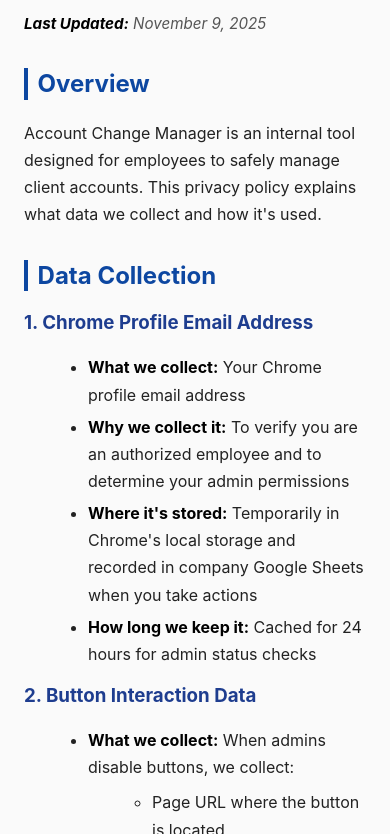
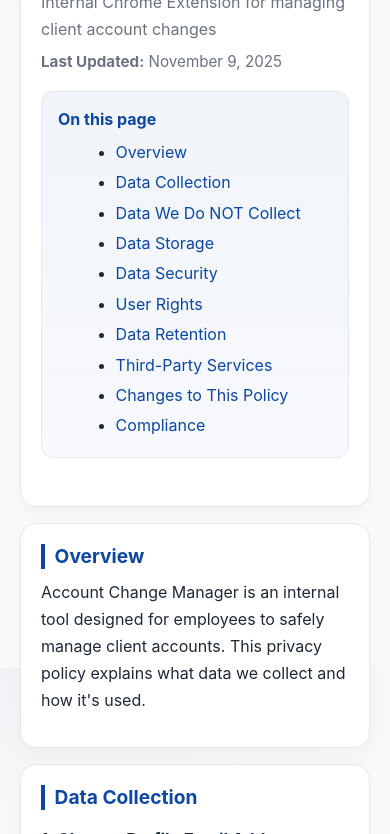
Before and after one commit to rkujau/account-change-manager-policy, a plain HTML site: page index.html in a window 390 px wide. Shown: the part 176-1010 px from the top of the page. Drawn offline with Linux system fonts and the light colour scheme.

Commit message:
Update index.html

```diff
--- a/index.html
+++ b/index.html
@@ -3,80 +3,135 @@
 <head>
   <meta charset="UTF-8" />
   <meta name="viewport" content="width=device-width, initial-scale=1" />
+  <meta name="color-scheme" content="light dark" />
   <title>Privacy Policy – Account Change Manager</title>
   <style>
+    :root {
+      --accent: #0d47a1;
+      --text: #1f2937;
+      --muted: #6b7280;
+      --bg: #fafafa;
+      --card: #ffffff;
+      --border: #e5e7eb;
+    }
+    @media (prefers-color-scheme: dark) {
+      :root {
+        --accent: #8ab4f8;
+        --text: #e5e7eb;
+        --muted: #9ca3af;
+        --bg: #0b0f16;
+        --card: #10151f;
+        --border: #1f2937;
+      }
+    }
+    html, body { height: 100%; }
     body {
       font-family: -apple-system, BlinkMacSystemFont, "Segoe UI", Roboto, Helvetica, Arial, sans-serif;
       line-height: 1.7;
-      margin: 2rem auto;
-      max-width: 900px;
-      padding: 0 1.5rem;
-      color: #222;
-      background-color: #fafafa;
+      margin: 0;
+      color: var(--text);
+      background: radial-gradient(1200px 700px at 10% -10%, rgba(13,71,161,0.06), transparent 40%) var(--bg);
     }
-    h1, h2, h3 {
-      line-height: 1.3;
-      color: #0d47a1;
+    .wrap {
+      max-width: 920px;
+      margin: 0 auto;
+      padding: 2.5rem 1.25rem 4rem;
+    }
+    header.hero {
+      background: var(--card);
+      border: 1px solid var(--border);
+      border-radius: 16px;
+      padding: 1.5rem 1.25rem;
+      box-shadow: 0 6px 20px rgba(0,0,0,0.04);
     }
     h1 {
-      border-bottom: 2px solid #0d47a1;
-      padding-bottom: 0.4rem;
+      margin: 0 0 0.25rem 0;
+      font-size: clamp(1.6rem, 3.3vw, 2.1rem);
+      line-height: 1.25;
+      color: var(--accent);
+    }
+    .subtitle { margin: 0; color: var(--muted); }
+    .updated { margin-top: 0.35rem; font-size: 0.95rem; color: var(--muted); }
+    nav.toc {
+      margin: 1rem 0 1.5rem;
+      padding: 0.9rem 1rem;
+      background: linear-gradient(180deg, rgba(13,71,161,0.06), rgba(13,71,161,0.03));
+      border: 1px solid var(--border);
+      border-radius: 12px;
+    }
+    nav.toc strong { display: block; margin-bottom: 0.35rem; color: var(--accent); }
+    nav.toc a { color: var(--accent); text-decoration: none; }
+    nav.toc ul { margin: 0.25rem 0 0 1.1rem; }
+    section.card {
+      background: var(--card);
+      border: 1px solid var(--border);
+      border-radius: 16px;
+      padding: 1.25rem 1.25rem;
+      margin-top: 1rem;
+      box-shadow: 0 6px 20px rgba(0,0,0,0.04);
     }
     h2 {
-      margin-top: 2rem;
-      border-left: 4px solid #0d47a1;
+      margin: 0 0 0.6rem;
+      font-size: clamp(1.2rem, 2.4vw, 1.5rem);
+      color: var(--accent);
+      border-left: 4px solid var(--accent);
       padding-left: 0.6rem;
+      line-height: 1.3;
     }
     h3 {
       margin-top: 1rem;
-      color: #1e3d8f;
+      color: var(--text);
+      font-size: 1.05rem;
     }
-    ul {
-      margin: 0.5rem 0 1rem 1.5rem;
+    p { margin: 0.3rem 0 0.8rem; }
+    ul { margin: 0.25rem 0 0.8rem 1.35rem; }
+    li { margin: 0.2rem 0; }
+    .note {
+      padding: 0.8rem 1rem;
+      border: 1px dashed var(--border);
+      border-radius: 12px;
+      background: rgba(13,71,161,0.05);
+      color: var(--text);
     }
-    li {
-      margin-bottom: 0.3rem;
-    }
-    strong {
-      color: #000;
-    }
-    a {
-      color: #0d47a1;
-      text-decoration: none;
-    }
-    a:hover {
-      text-decoration: underline;
-    }
-    .updated {
+    a { color: var(--accent); text-decoration: none; }
+    a:hover { text-decoration: underline; }
+    footer {
+      margin-top: 1.5rem;
+      text-align: center;
+      color: var(--muted);
       font-size: 0.95rem;
-      color: #555;
-      font-style: italic;
-    }
-    hr {
-      border: none;
-      border-top: 1px solid #ddd;
-      margin: 2rem 0;
-    }
-    footer {
-      margin-top: 2rem;
-      font-size: 0.9rem;
-      color: #555;
-      text-align: center;
-      border-top: 1px solid #ddd;
-      padding-top: 1rem;
     }
   </style>
 </head>
 <body>
+  <div class="wrap">
+    <header class="hero">
       <h1>Privacy Policy for Account Change Manager</h1>
+      <p class="subtitle">Internal Chrome Extension for managing client account changes</p>
       <p class="updated"><strong>Last Updated:</strong> November 9, 2025</p>
+      <nav class="toc">
+        <strong>On this page</strong>
+        <ul>
+          <li><a href="#overview">Overview</a></li>
+          <li><a href="#data-collection">Data Collection</a></li>
+          <li><a href="#do-not-collect">Data We Do NOT Collect</a></li>
+          <li><a href="#data-storage">Data Storage</a></li>
+          <li><a href="#security">Data Security</a></li>
+          <li><a href="#rights">User Rights</a></li>
+          <li><a href="#retention">Data Retention</a></li>
+          <li><a href="#third-party">Third-Party Services</a></li>
+          <li><a href="#changes">Changes to This Policy</a></li>
+          <li><a href="#compliance">Compliance</a></li>
+        </ul>
+      </nav>
+    </header>
 
+    <section id="overview" class="card">
       <h2>Overview</h2>
-  <p>
-    Account Change Manager is an internal tool designed for employees to safely manage client accounts.
-    This privacy policy explains what data we collect and how it's used.
-  </p>
+      <p>Account Change Manager is an internal tool designed for employees to safely manage client accounts. This privacy policy explains what data we collect and how it's used.</p>
+    </section>
 
+    <section id="data-collection" class="card">
       <h2>Data Collection</h2>
 
       <h3>1. Chrome Profile Email Address</h3>
@@ -110,7 +165,9 @@
         <li><strong>Where it's stored:</strong> Google Apps Script execution logs (auto-deleted after a period)</li>
         <li><strong>Who can access it:</strong> Only the Google Sheet owner and authorized admins</li>
       </ul>
+    </section>
 
+    <section id="do-not-collect" class="card">
       <h2>Data We Do NOT Collect</h2>
       <ul>
         <li>We do not collect browsing history</li>
@@ -121,13 +178,17 @@
         <li>We do not sell any data</li>
         <li>We do not use data for advertising</li>
       </ul>
+    </section>
 
+    <section id="data-storage" class="card">
       <h2>Data Storage</h2>
       <ul>
         <li><strong>Company-owned Google Sheets:</strong> Accessible only by employees with proper permissions</li>
         <li><strong>Chrome local storage:</strong> Temporary caching of button lists and user authentication status (cleared on extension removal)</li>
       </ul>
+    </section>
 
+    <section id="security" class="card">
       <h2>Data Security</h2>
       <ul>
         <li>Extension only works for authorized company email addresses</li>
@@ -135,50 +196,56 @@
         <li>Admin permissions managed through company-controlled spreadsheet</li>
         <li>No data transmitted to external services</li>
       </ul>
+    </section>
 
+    <section id="rights" class="card">
       <h2>User Rights</h2>
       <ul>
         <li>You can view all collected data by accessing the Google Sheet (link in admin panel)</li>
         <li>You can request removal of your email from blocked button records by contacting an admin</li>
         <li>You can uninstall the extension at any time, which clears local cache</li>
       </ul>
+    </section>
 
+    <section id="retention" class="card">
       <h2>Data Retention</h2>
       <ul>
         <li><strong>Button blocking records:</strong> Retained indefinitely for compliance purposes</li>
         <li><strong>Admin status cache:</strong> 24 hours</li>
         <li><strong>Button list cache:</strong> 5 minutes (or until manually refreshed)</li>
       </ul>
+    </section>
 
+    <section id="third-party" class="card">
       <h2>Third-Party Services</h2>
-  <p>
-    This extension uses:
-  </p>
+      <p>This extension uses:</p>
       <ul>
         <li><strong>Google Apps Script:</strong> To host the API backend</li>
         <li><strong>Google Sheets:</strong> To store configuration and button blocking data</li>
       </ul>
-  <p>
-    Both services are operated by Google and subject to
-    <a href="https://policies.google.com/privacy" target="_blank" rel="noopener noreferrer">Google's Privacy Policy</a>.
-  </p>
+      <p>Both services are operated by Google and subject to <a href="https://policies.google.com/privacy" target="_blank" rel="noopener">Google's Privacy Policy</a>.</p>
+    </section>
 
+    <section id="changes" class="card">
       <h2>Changes to This Policy</h2>
-  <p>
-    We may update this privacy policy from time to time. Updates will be reflected in the “Last Updated” date at the top of this document.
-  </p>
+      <p>We may update this privacy policy from time to time. Updates will be reflected in the "Last Updated" date at the top of this document.</p>
+    </section>
 
+    <section id="compliance" class="card">
       <h2>Compliance</h2>
       <ul>
         <li>Chrome Web Store Developer Program Policies</li>
         <li>Internal data handling and security policies</li>
         <li>GDPR and privacy best practices</li>
       </ul>
-
-  <hr />
+      <div class="note">
+        <strong>Note:</strong> This extension is an internal tool for employees only. It is not intended for public use and will only function with company email addresses.
+      </div>
+    </section>
 
     <footer>
-    <p><strong>Note:</strong> This extension is an internal tool for employees only. It is not intended for public use and will only function with company email addresses.</p>
+      <p>© 2025 – Account Change Manager</p>
     </footer>
+  </div>
 </body>
 </html>
```
Lines whose indentation alone changed are shown as unchanged.
